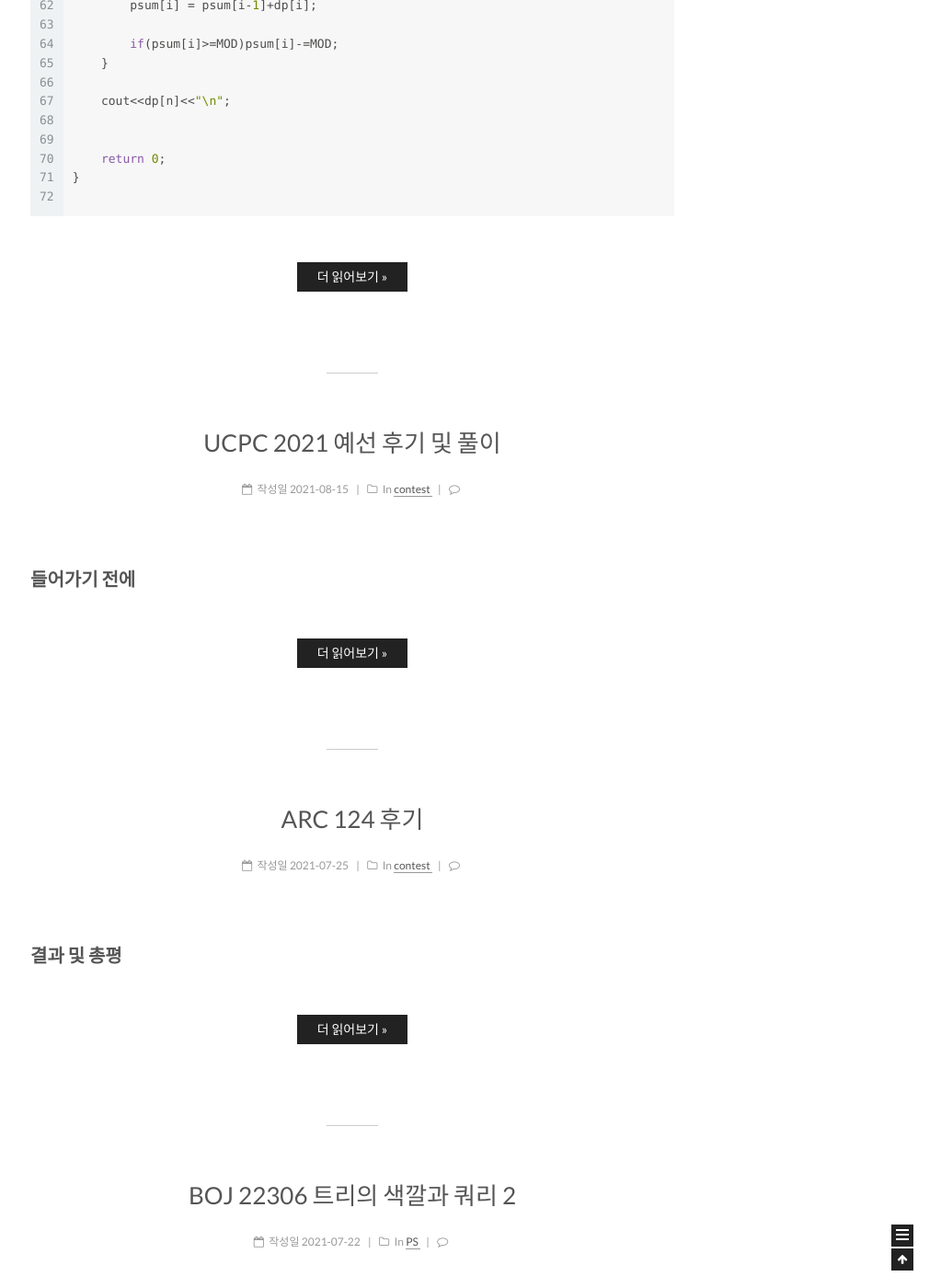
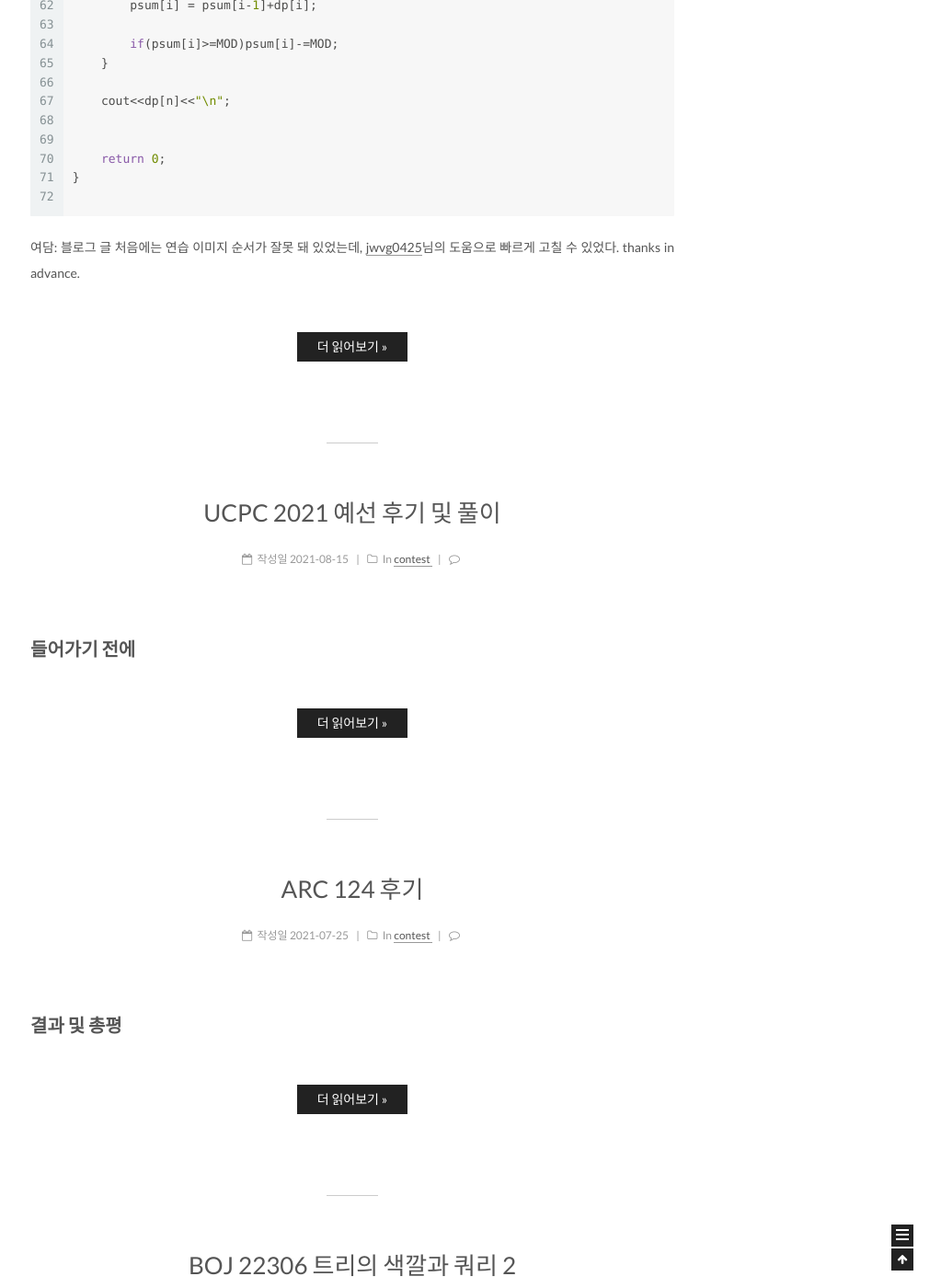
Before and after one commit to cs71107/cs71107.github.io, a Jekyll site: the page built from index.html, in a window 1280 px wide and 1400 px high, scrolled down 24549 px. Shown: the whole window at 92% size, without its empty margins (257-1280 px from the left). Built offline with Jekyll 4.4.1, drawn with Linux system fonts in a browser that asks for light colours; formulas are drawn with MathJax 3; the list of posts is cut into pages by our own code; comment, search, counter and statistics services are not loaded.

Commit message:
credit for nong add

````diff
--- a/_posts/2021-11-17-UCPC.md
+++ b/_posts/2021-11-17-UCPC.md
@@ -1024,3 +1024,5 @@ int main()
 }
 
 ```
+
+여담: 블로그 글 처음에는 연습 이미지 순서가 잘못 돼 있었는데, [jwvg0425](https://www.acmicpc.net/user/jwvg0425)님의 도움으로 빠르게 고칠 수 있었다. thanks in advance.
````
